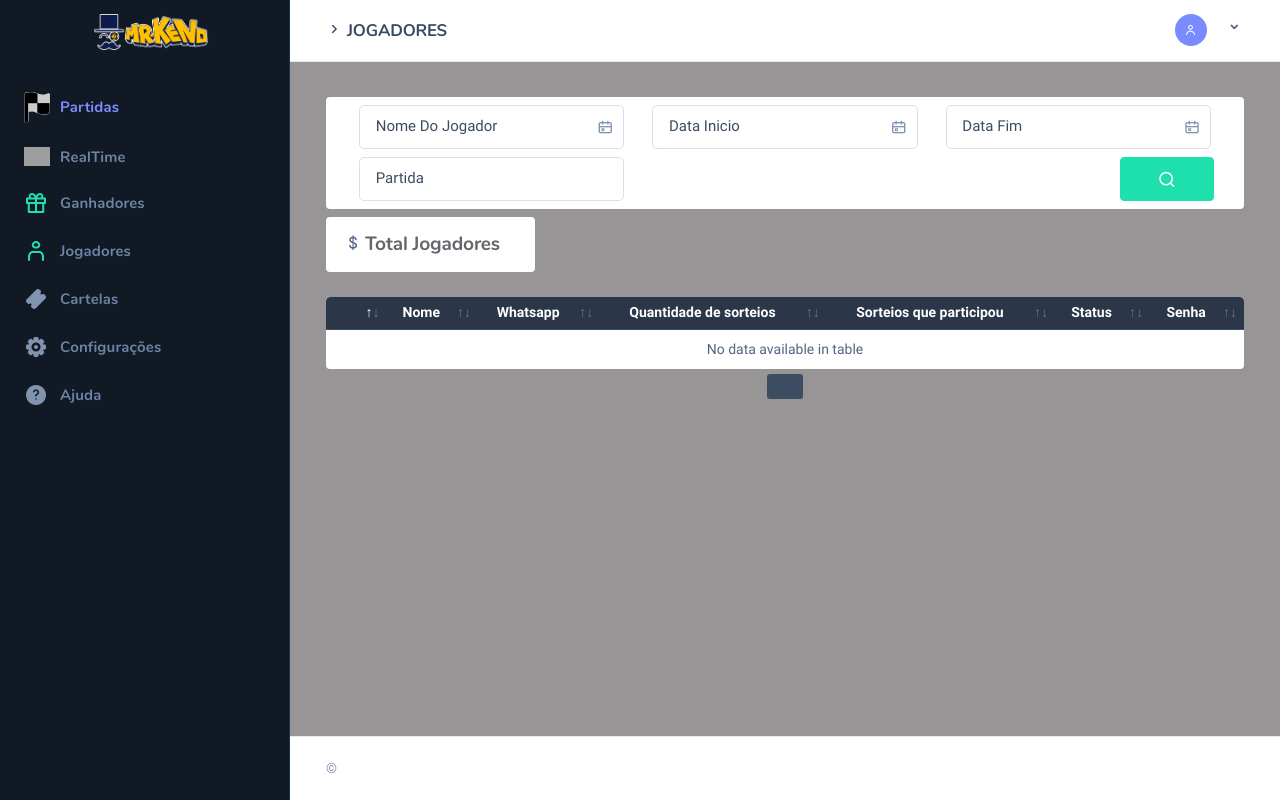
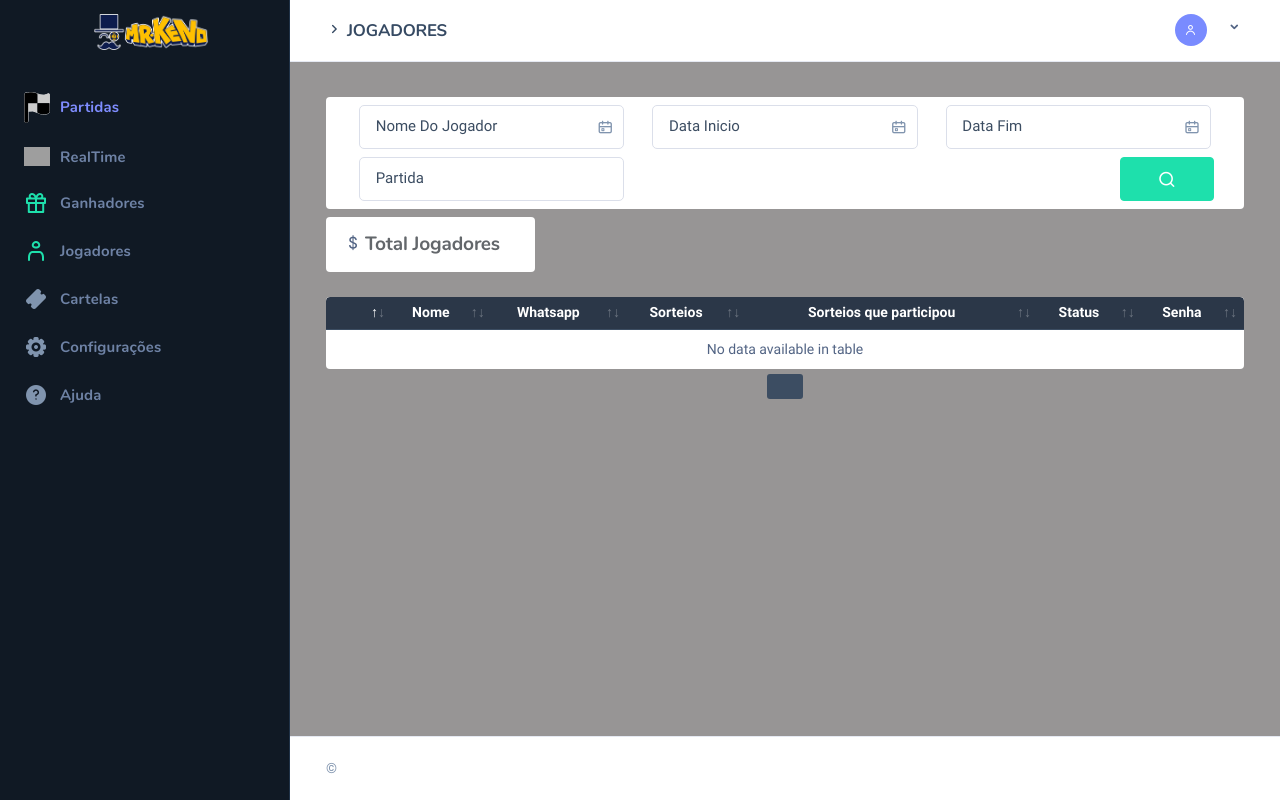
Before and after one commit to starktec/keno_promo, a Django app: template jogo/templates/jogadores.html in a window 1280 px wide. Run offline with Django 3.2, Linux system fonts and the light colour scheme; the template is opened without the code that fills it: values that come from a table or form of the project are taken from there, others are empty; parts of the project's set-up code (start-up, migrations or seed data) failed here and were passed over; some libraries are stand-ins or nearby versions; some web fonts are replaced; grey boxes are pictures that could not be loaded.

Commit message:
tela de jogadores

```diff
--- a/jogo/templates/jogadores.html
+++ b/jogo/templates/jogadores.html
@@ -93,7 +93,7 @@ JOGADORES
                             <th scope="col">Nome</th>
                             <!--<th scope="col">Instagram</th>-->
                             <th scope="col">Whatsapp</th>
-                            <th scope="col">Quantidade de sorteios</th>
+                            <th scope="col">Sorteios</th>
                             <th scope="col">Sorteios que participou</th>
                             <th scope="col">Status</th>
                             <th scope="col">Senha</th>
```
